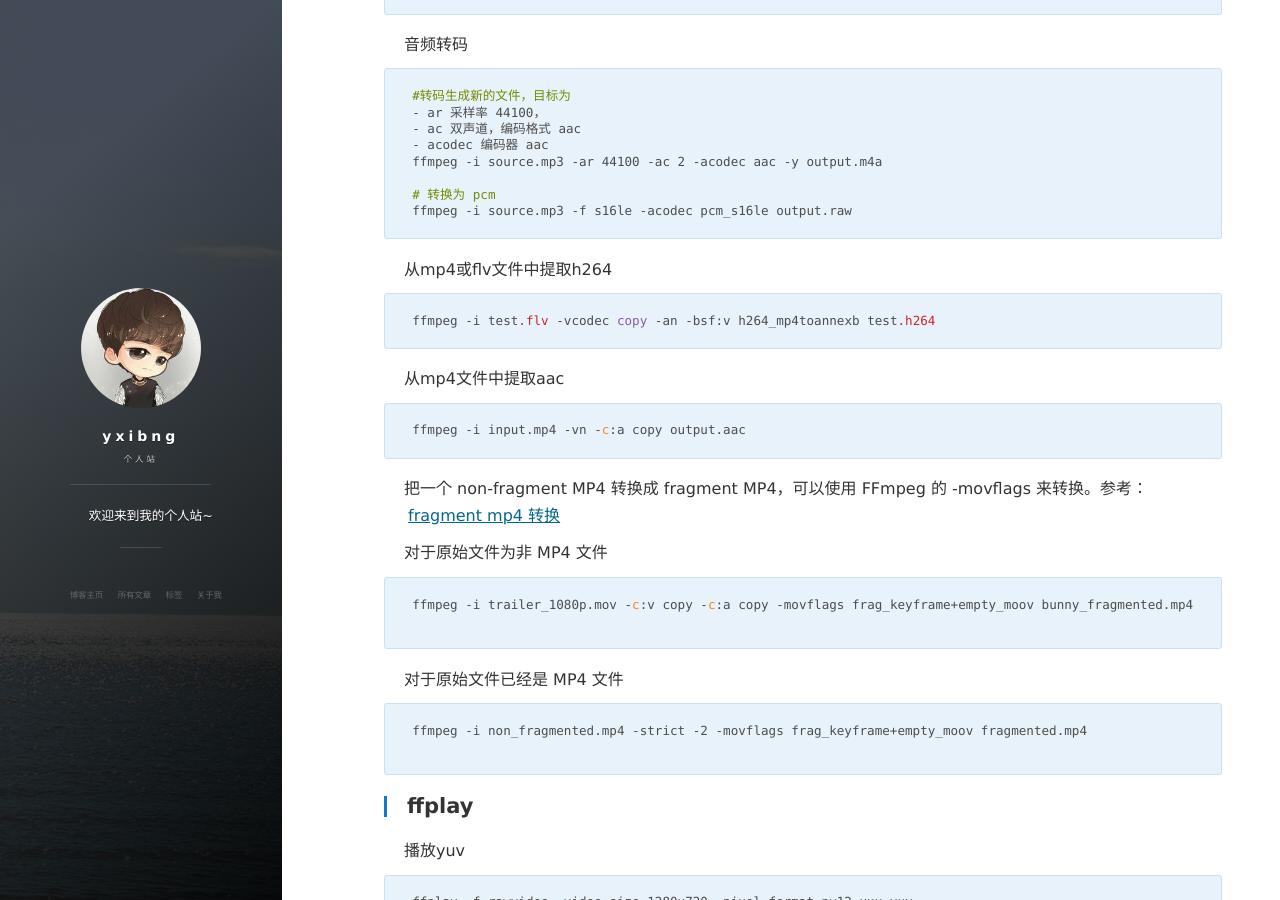
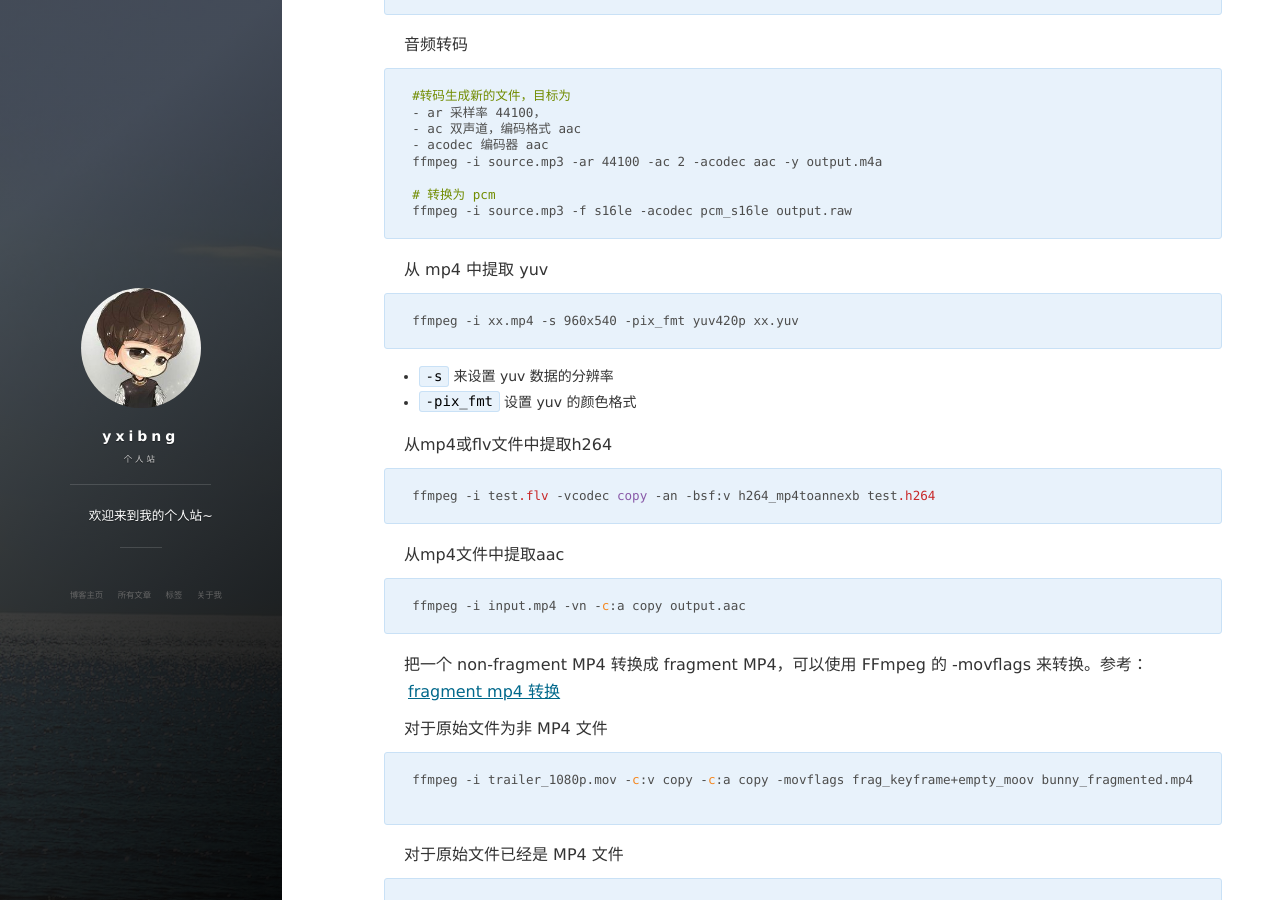
Before and after one commit to yxibng/yxibng.github.io, a Jekyll site: the page built from _posts/ffmpeg/2022-09-23-ffmpeg-命令.md, in a window 1280 px wide and 900 px high, scrolled down 323 px. Built offline with Jekyll 4.4.1, drawn with Linux system fonts in a browser that asks for light colours; nearby versions of some CDN libraries; comment, search, counter and statistics services are not loaded.

Commit message:
feat: ffmpeg command

````diff
--- a/_posts/ffmpeg/2022-09-23-ffmpeg-命令.md
+++ b/_posts/ffmpeg/2022-09-23-ffmpeg-命令.md
@@ -22,6 +22,15 @@ ffmpeg -i source.mp3 -ar 44100 -ac 2 -acodec aac -y output.m4a
 # 转换为 pcm
 ffmpeg -i source.mp3 -f s16le -acodec pcm_s16le output.raw
 ```
+
+从 mp4 中提取 yuv
+
+```
+ffmpeg -i xx.mp4 -s 960x540 -pix_fmt yuv420p xx.yuv
+```
+
+- `-s` 来设置 yuv 数据的分辨率
+- `-pix_fmt` 设置 yuv 的颜色格式
 
 从mp4或flv文件中提取h264
 ```
````
